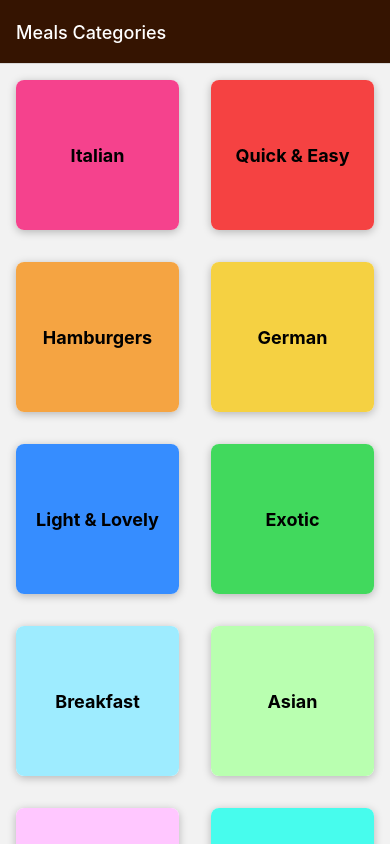
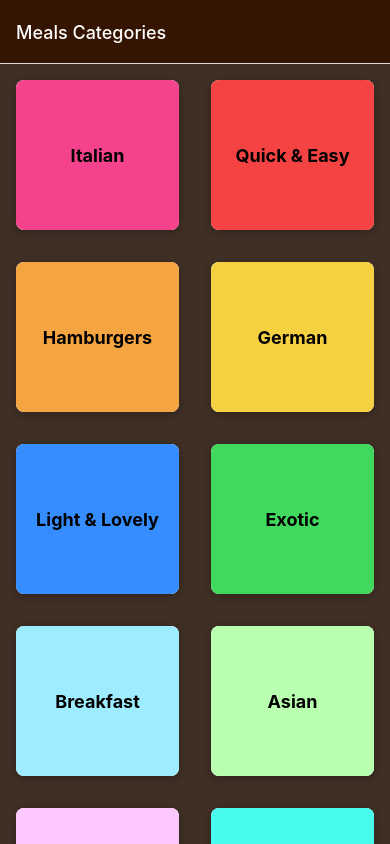
Before and after one commit to Jscorz/React-Native-Recipes, a React Native app: screen / in a window 390 px wide. Built offline with nearby package versions, Linux system fonts and the light colour scheme.

Commit message:
changed screenOptions to be a prop on Stack.Navigator instead of Stack.Screen

```diff
--- a/App.js
+++ b/App.js
@@ -13,14 +13,18 @@ export default function App() {
 		<>
 			<StatusBar style='dark' />
 			<NavigationContainer>
-				<Stack.Navigator>
+				<Stack.Navigator
+					screenOptions={{
+						headerStyle: { backgroundColor: "#351401" },
+						headerTintColor: "white",
+						contentStyle: { backgroundColor: "#3f2f25" },
+					}}
+				>
 					<Stack.Screen
 						name='MealsCategories'
 						component={CategoriesScreen}
 						options={{
 							title: "Meals Categories",
-							headerStyle: { backgroundColor: "#351401" },
-							headerTintColor: "white",
 						}}
 					/>
 					<Stack.Screen name='MealsOverview' component={MealsOverviewScreen} />
```
